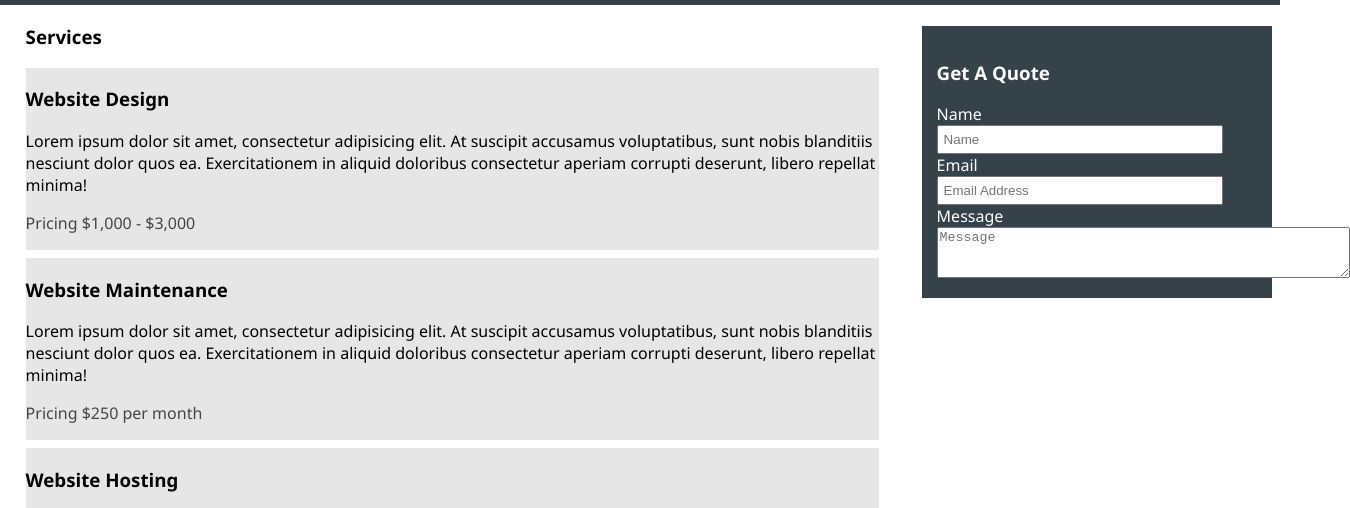
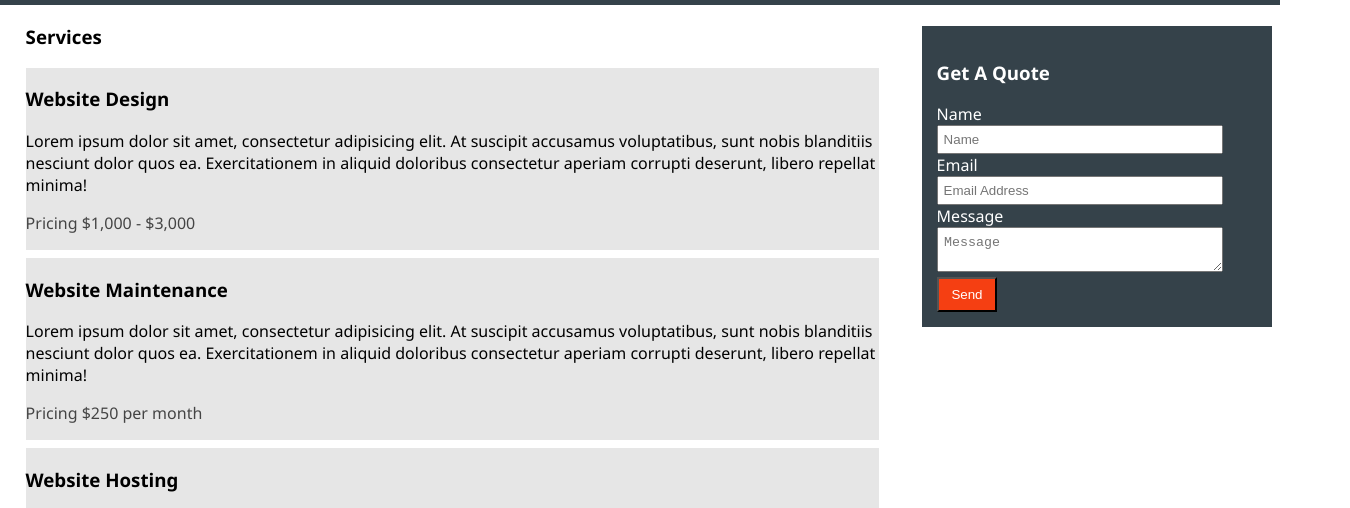
Before and after one commit to erol23/Clarusway-Services, a plain HTML site: page index.html in a window 1280 px wide. Shown: the part 232-740 px from the top of the page, 1350 px wide, since content can reach past the window. Drawn offline with Linux system fonts and the light colour scheme.

```diff
--- a/index.html
+++ b/index.html
@@ -48,7 +48,8 @@
             <label for="email">Email</label><br>
             <input type="email" name="email" id="info" placeholder="Email Address"><br>
             <label for="message">Message</label><br>
-            <textarea name="message" id="message" cols="49" rows="3" placeholder="Message"></textarea>
+            <textarea name="message" id="message" placeholder="Message"></textarea>
+            <button type="submit" id="send">Send</button>
         </div>
     </div>
     <footer>
--- a/style.css
+++ b/style.css
@@ -129,6 +129,19 @@
 #info{
     width: 85%;
 }
+textarea{
+    width: 85%;
+    padding: .4rem;
+}
+#send{
+    padding: 0.5rem 0.8rem;
+    background-color: rgb(245, 63, 18);
+    color: white;
+}
+#send:hover{
+    cursor: pointer;
+    box-shadow: 2px 2px 2px;
+}
 footer{
     text-align: center;
     color: white;
```
